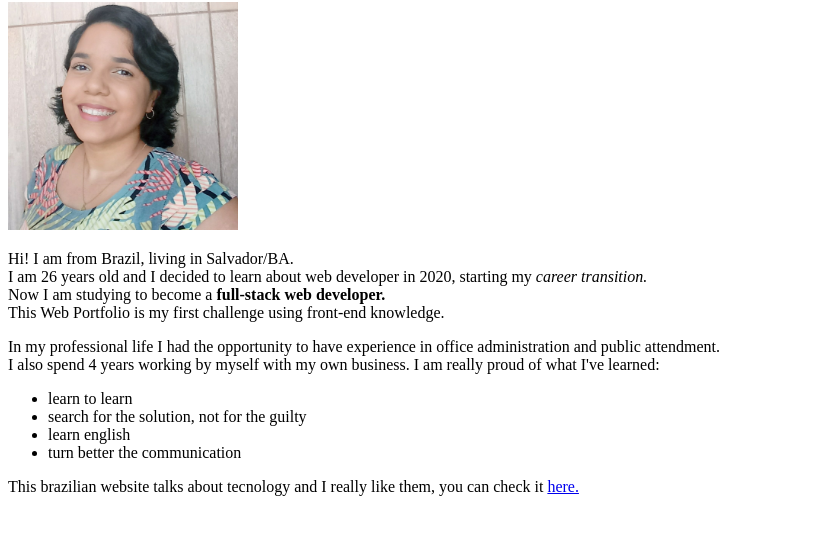
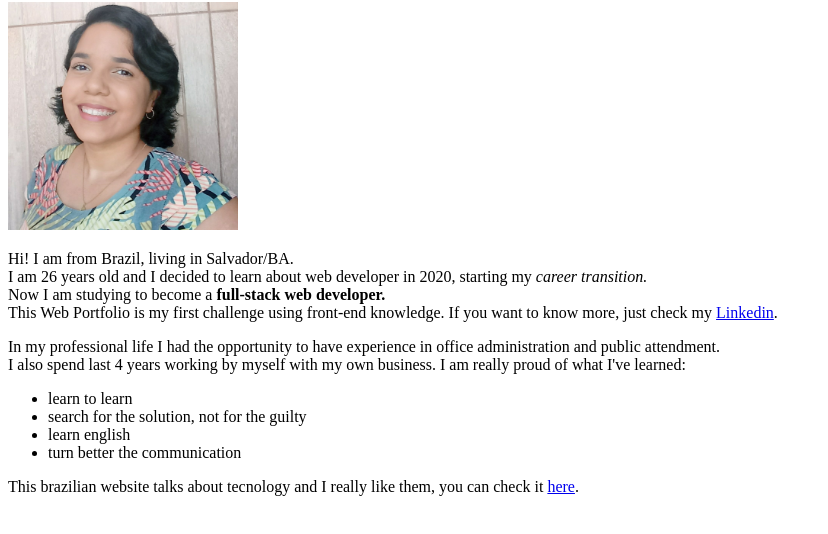
Before and after one commit to carolbezerra-dev/carolbezerra-dev.github.io, a plain HTML site: page index.html in a window 1280 px wide. Shown: the part 78-612 px from the top of the page, without its empty margins (0-828 px from the left). Drawn offline with Linux system fonts and the light colour scheme.

Commit message:
modified

```diff
--- a/index.html
+++ b/index.html
@@ -13,10 +13,10 @@
     <p id="live">Hi! I am from Brazil, living in Salvador/BA.<br>
     I am 26 years old and I decided to learn about web developer in 2020, starting my <em>career transition.</em><br>
     Now I am studying to become a <strong>full-stack web developer.</strong><br>
-    This Web Portfolio is my first challenge using front-end knowledge.</p>
+    This Web Portfolio is my first challenge using front-end knowledge. If you want to know more, just check my <a href="https://www.linkedin.com/in/carolbezerra-dev/" alt="link do Linkedin" target="_blank">Linkedin</a>.</p>
 
     <p>In my professional life I had the opportunity to have experience in office administration and public attendment.<br>
-        I also spend 4 years working by myself with my own business. I am really proud of what I've learned:
+        I also spend last 4 years working by myself with my own business. I am really proud of what I've learned:
         <ul id="list">
             <li>learn to learn</li>
             <li>search for the solution, not for the guilty</li>
@@ -25,6 +25,6 @@
         </ul>
     </p>
 
-    <p>This brazilian website talks about tecnology and I really like them, you can check it <a href="https://www.codigofonte.com.br/" target="_blank">here.</a></p>
+    <p>This brazilian website talks about tecnology and I really like them, you can check it <a href="https://www.codigofonte.com.br/" target="_blank">here</a>.</p>
 </body>
 </html>
```
